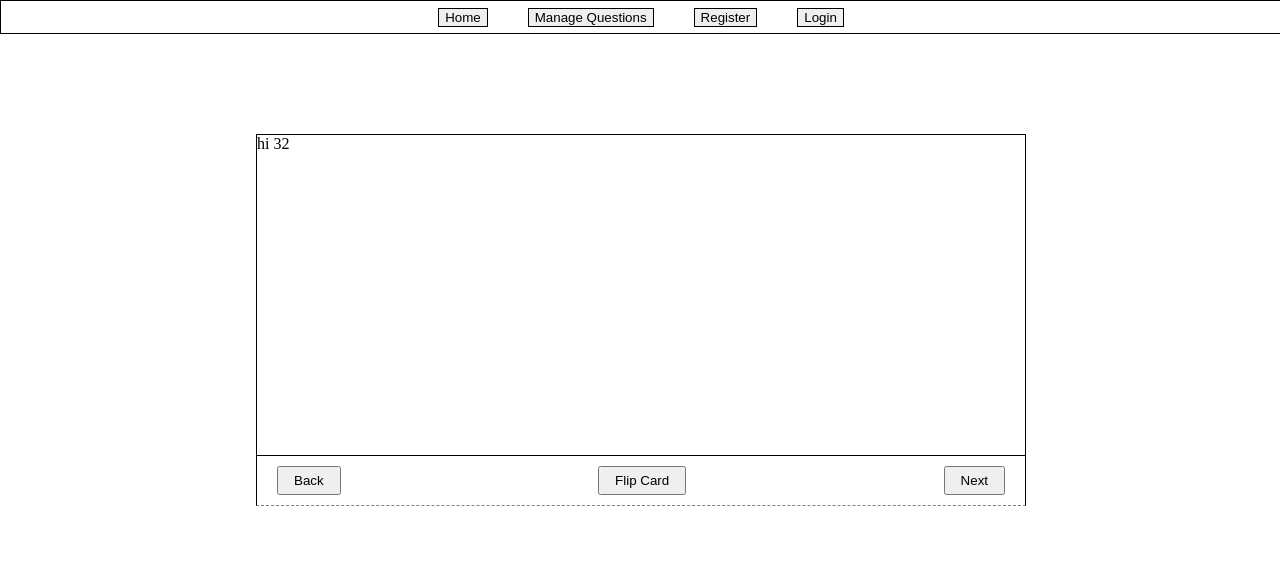
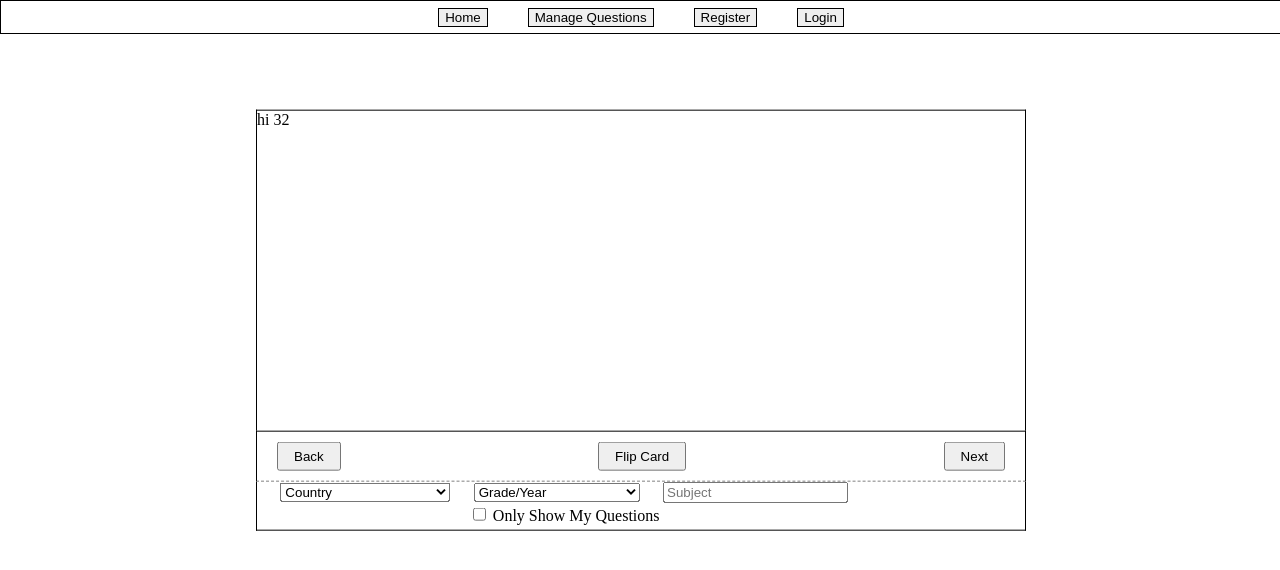
Before and after one commit to LackingCuriosity/studyApp, a Django app: page / in a window 1280 px wide. Shown: the top 570 px of the page. Run offline with Django 5.2, Linux system fonts and the light colour scheme; data comes from the database, SQL or seed files in the repository; both versions use the stored data as it was after the commit.

Commit message:
Added Filter Functionality and prevented refresh repost

```diff
--- a/studyApp/myApp/static/myApp/asyncQuestion.js
+++ b/studyApp/myApp/static/myApp/asyncQuestion.js
@@ -1,27 +1,43 @@
+
+document.addEventListener("DOMContentLoaded", () => {
     function getQuestion() {
         newQuestionButton = document.getElementById('newQuestionButton')
         value = newQuestionButton.value
-    console.log(value)
         newQuestionButton.value++
         questionDiv = document.getElementById('questionDiv')
-    fetch(('/getQuestion' + "/?question=" + value), {
+        // apply filters if needed
+        year = document.getElementById("year").value
+        country = document.getElementById("country").value
+        subject = document.getElementById("subject").value
+        fetch(('/getQuestion' + "/?question=" + value + "&year=" + year + "&country=" + country + "&subject=" + subject), {
             method : "GET"
         })
         .then(data => data.json())
         .then(data => {
-        console.log(data)
+            console.log('/getQuestion' + "/?question=" + value + "&year=" + year + "&country=" + country + "&subject=" + subject)
             questionDiv.innerHTML = data["question"] + " " + data["upvotes"]
             questionDiv.dataset.id = data["id"]
             questionDiv.dataset.upvotes = data["upvotes"]
             document.getElementById("answerDiv").innerHTML = data["answer"]
+            if(data["isOwn"]) {
+                document.getElementById("upvoteDiv").style.display = "none"
+            }
+            else {
+                document.getElementById("upvoteDiv").style.display = "flex"
+            }
 
         })
     }
-
-document.addEventListener("DOMContentLoaded", () => {
+    function updateQuestion() {
+        document.getElementById('newQuestionButton').value--;
+        getQuestion()
+    }
     newQuestionButton = document.getElementById('newQuestionButton')
     newQuestionButton.addEventListener("click", getQuestion)
-    getQuestion()
+    document.getElementById("year").addEventListener("change" , updateQuestion)
+    document.getElementById("country").addEventListener("change" , updateQuestion)
+    document.getElementById("subject").addEventListener("keyup" , updateQuestion)
+
 
     function back() {
         if (document.getElementById('newQuestionButton').value <= 1) {
@@ -32,8 +48,13 @@ document.addEventListener("DOMContentLoaded", () => {
     }
 
     document.getElementById("lastQuestionButton").addEventListener("click", back)
+        document.addEventListener("keyup", e => {
 
-        document.addEventListener("keyup", e => {
+            activeElementTag = document.activeElement.tagName.toLowerCase()
+            if (activeElementTag == "textarea" || activeElementTag == "input") {
+                return
+            }
+
             if (e.key == "d") {
                 newQuestionButton.click()
                 newQuestionButton.focus()
@@ -65,11 +86,18 @@ document.addEventListener("DOMContentLoaded", () => {
 
     flipButton.addEventListener("click", flip)
     document.addEventListener("keyup", e => {
-        console.log("'" + e.key + "'")
         if (e.key === " ") {
             flipButton.click()
             flipButton.focus()
         }
     })
 
+    // Inorder to list out all of the subjects depending on grade, use a [] of all the subjects, then use a for loop and inject the html
+    subjects = ["Accounting", "Biology", "Chemistry", "Computer Science", "Design And Technology", "Economics", "English", "Food Science", "French", "Math", "Geography", "Music", "Physics", "Philosophy", "Psycology", "Statistics"]
+    subjectList = document.getElementById("subjectList")
+    for (subject of subjects) {
+        subjectList.innerHTML +=("<option data-value=" + subject + ">" + subject + "</option>")
+    }
+
+    getQuestion()
 })
--- a/studyApp/myApp/static/myApp/home.css
+++ b/studyApp/myApp/static/myApp/home.css
@@ -38,6 +38,8 @@
 
 #upvotesDiv {
     width: 100%;
+    height: 40px;
+    min-height: fit-content;
     font-size: 1rem;
     display: flex;
     align-items: center;
@@ -46,6 +48,7 @@
     line-height: 20pt;
     border: 1px solid black;
     border-top: none;
+    flex-wrap: wrap;
 
 
 }
@@ -91,3 +94,18 @@
 .pushOutAnimation {
     animation: 1s pushOut;
 }
+
+
+.filter {
+    min-width: fit-content;
+    width: 20%;
+    height: 80%;
+}
+
+#filterDiv {
+    width: 80%;
+    display: flex;
+    justify-content: space-evenly;
+    align-items: center;
+    flex-wrap: wrap;
+}
--- a/studyApp/myApp/static/myApp/layout.css
+++ b/studyApp/myApp/static/myApp/layout.css
@@ -1,6 +1,10 @@
 body {
     margin: 0;
     overflow-x: hidden;
+}
+
+button:hover {
+    cursor: pointer;
 }
 
 #navBar {
--- a/studyApp/myApp/static/myApp/upvote.js
+++ b/studyApp/myApp/static/myApp/upvote.js
@@ -40,6 +40,11 @@ document.addEventListener("DOMContentLoaded", () => {
 
     // Assign function to W and S key
     document.addEventListener("keyup", (e) => {
+        activeElementTag = document.activeElement.tagName.toLowerCase()
+        if (activeElementTag == "textarea" || activeElementTag == "input") {
+            return
+        }
+
         if (e.key === "w") {
             sendVote(1)
         }
@@ -54,7 +59,6 @@ document.addEventListener("DOMContentLoaded", () => {
         })
         .then (data => data.json())
         .then (data => {
-            console.log(data)
             if (data["response"] == 200) {
                 document.getElementById("upvotesAmount").innerHTML = 10;
             }
--- a/studyApp/myApp/templates/myApp/test.html
+++ b/studyApp/myApp/templates/myApp/test.html
@@ -24,13 +24,37 @@
         <button id="flipButton" data-value="question" class="buttonPressedAnimation"> Flip Card</button>
         <button id="newQuestionButton" value=0 class="buttonPressedAnimation questionButton">Next</button>
     </div>
+    <div id="upvotesDiv">
         {% if user.is_authenticated %}
             {% csrf_token %}
-        <div id="upvotesDiv">
+            <div id="upvoteDiv">
                 <img src='{% static "myApp/img/downvote.png" %}' name="downvote" class="vote buttonPressedAnimation" data-value=-1 data-ID={{post.id}}  id=downvote alt="downvote">
                 <div id="upvotesAmount">{{upvotes}}</div>
                 <img src='{% static "myApp/img/upvote.png" %}' name="upvote" class="vote buttonPressedAnimation" data-value=1 data-ID={{post.id}}  id=upvote alt="upvote">
             </div>
         {% endif %}
+        <div id="filterDiv">
+            <select name="country" id="country" class="filter">
+                <option data-value=-1 selected>Country</option>
+                <option data-value="Canada">Canada</option>
+                <option data-value="United States of America">United States of America</option>
+                <option data-value="United Kingdom">United Kingdom</option>
+            </select>
+
+            <select name="year" id="year" class="filter">
+                <option value =-1 selected>Grade/Year</option>
+                <option disabled>--Secondary Schooling--</option>
+                <option value=9>Year 9</option>
+                <option value=10>Year 10</option>
+                <option value=11>Year 11</option>
+                <option value=12>Year 12</option>
+                <option value=13>Year 13</option>
+            </select>
+
+            <datalist id="subjectList"></datalist>
+            <input id="subject" type="search" list="subjectList" placeholder="Subject" class="filter">
+            <div class="filter"><input type="checkbox"> Only Show My Questions</div>
+        </div>
+    </div>
 
 {% endblock %}
--- a/studyApp/myApp/views.py
+++ b/studyApp/myApp/views.py
@@ -17,18 +17,18 @@ def home(request):
 
         # user must have upvotes still
         if person.upvotes > 0:
-
             #get upvote/downvote and apply
             data = json.loads(request.body)
             id = data["ID"]
             question = Question.objects.get(id=id)
             person = Person.objects.get(username=request.user.username)
-            person.upvotes = person.upvotes - 1
-            person.save()
+            if not person.questions.filter(id=id):
+                person.upvotes = person.upvotes - 1
+                person.save()
 
-            #divide by abs of value to validate the value to ensure it's always +- 1
-            question.upvotes = question.upvotes + int(data["upvoteValue"])/abs(int(data["upvoteValue"]))
-            question.save()
+                #divide by abs of value to validate the value to ensure it's always +- 1
+                question.upvotes = question.upvotes + int(data["upvoteValue"])/abs(int(data["upvoteValue"]))
+                question.save()
 
     # show user amount of upvotes if authenticated
     if request.user.is_authenticated:
@@ -49,12 +49,34 @@ def getQuestion(request):
     if request.method != "GET":
         return HttpResponseBadRequest("Bad Request")
 
+    #model to send
+    model = {}
+
     # get question if the question exists
     if (request.GET.get('question')):
+
         questionID = int(request.GET.get('question'))
         questionID = questionID % len(Question.objects.all())
-        return JsonResponse(model_to_dict(Question.objects.all().order_by('-upvotes')[questionID]))
+        year = int(request.GET.get("year", -1))
+        country = request.GET.get("country", "")
+        subject = request.GET.get("subject", "")
+        questions = (Question.objects.all().order_by('-upvotes'))
+        if year != -1:
+            questions = questions.filter(year=year)
+        if country != "Country":
+            questions = questions.filter(country=country)
+        if subject != "":
+            questions = questions.filter(subject=subject)
+        if len(questions) == 0:
+            return JsonResponse({"question" : "No Questions Yet!", "answer":"No Questions Yet!", "upvotes": ""})
+        questionID = questionID % len(questions)
+        model = model_to_dict(questions[questionID])
+        if request.user.is_authenticated:
+            model["isOwn"] = Person.objects.get(username=request.user.username).questions.filter(id=questions[questionID].id).exists()
 
+        return JsonResponse(model)
+
+    model = model_to_dict(Question.objects.all().order_by('-upvotes')[0])
     #return question in JSON
     return JsonResponse(model_to_dict(Question.objects.all().order_by('-upvotes')[0]))
 
@@ -67,9 +89,9 @@ def register(request):
         return render(request, "myApp/register.html")
 
     #get user input
-    username = request.POST["username"]
-    password = request.POST["password"]
-    confirmPassword = request.POST["confirmPassword"]
+    username = request.POST.get("username", "")
+    password = request.POST.get("password", "")
+    confirmPassword = request.POST.get("confirmPassword", "")
 
     # error message if passwords dont match
     if (password != confirmPassword):
@@ -96,8 +118,8 @@ def loginPage(request):
         return render(request, "myApp/login.html")
 
     #get user input
-    username = request.POST["username"]
-    password = request.POST["password"]
+    username = request.POST.get("username", "")
+    password = request.POST.get("password", "")
     person = authenticate(request, username=username, password=password)
 
     #if authenticated, login else show error
@@ -132,11 +154,22 @@ def manageQuestions(request):
 
     person = Person.objects.get(username=request.user.username)
     #if post create/add question
-    if request.method == "POST" and request.POST["question"] != "" and request.POST["answer"] != "":
-        question = Question.objects.create(question=request.POST["question"], answer=request.POST["answer"], upvotes=0)
-        question.save()
-        person.questions.add(question)
-        person.save()
+    if request.method == "POST":
+        #ensure its valid
+        validSubjects = ["Accounting", "Biology", "Chemistry", "Computer Science", "Design And Technology", "Economics", "English", "Food Science", "French", "Math", "Geography", "Music", "Physics", "Philosophy", "Psycology", "Statistics"]
+        validCountries = ["Canada", "United States of America", "United Kingdom"]
+        validYears = [9,10,11,12,13]
+        userQuestion = request.POST.get("question", "")
+        userAnswer = request.POST.get("answer", "")
+        userCountry = request.POST.get("country", "")
+        userSubject = request.POST.get("subject", "")
+        userYear = request.POST.get("year", "-1")
+        if userQuestion != "" and userAnswer != "" and userSubject in validSubjects and userCountry in validCountries and int(userYear) in validYears:
+            question = Question.objects.create(question=request.POST["question"], answer=request.POST["answer"], upvotes=0, country=userCountry, subject=userSubject, year=userYear)
+            question.save()
+            person.questions.add(question)
+            person.save()
+            return (HttpResponseRedirect(reverse("manageQuestions")))
 
     #delete post if PUT method
     elif request.method == "PUT":
```
Also changed, not shown: studyApp/myApp/models.py (+6 -1 lines), studyApp/myApp/static/myApp/manageQuestions.css (+25 -1 lines), studyApp/myApp/static/myApp/manageQuestions.js (+29 -9 lines), studyApp/myApp/templates/myApp/manageQuestions.html (+22 -2 lines), studyApp/db.sqlite3, studyApp/myApp/migrations/0004_question_country_question_subject_question_year.py (added), studyApp/myApp/migrations/0005_alter_person_questions.py (added). Lines whose indentation alone changed are shown as unchanged.
